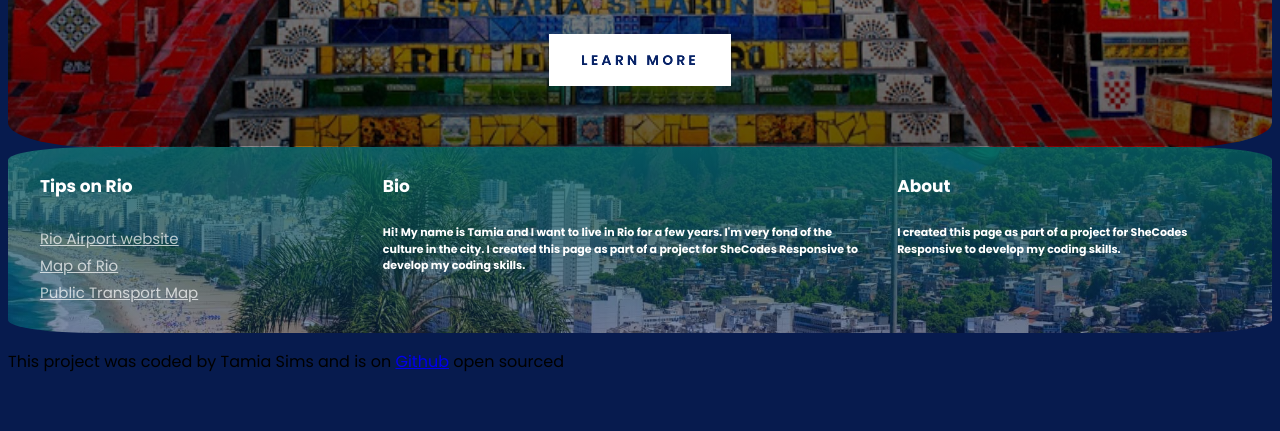
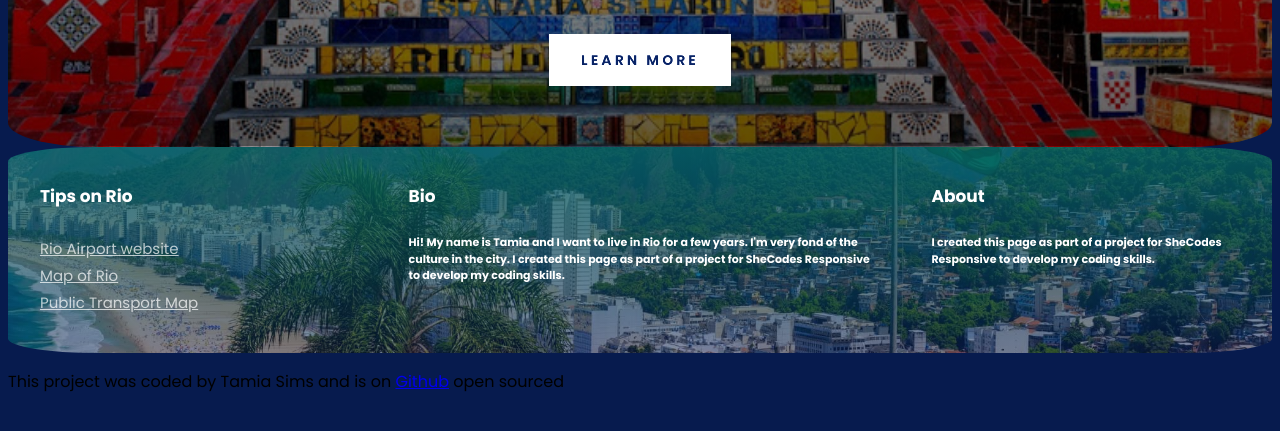
Before and after one commit to mia24sims/responsive-week-2-project, a plain HTML site: page index.html in a window 1280 px wide. Shown: the part 213-644 px from the top of the page. Drawn offline with Linux system fonts and the light colour scheme.

Commit message:
used grid gap

```diff
--- a/src/styles.css
+++ b/src/styles.css
@@ -11,6 +11,8 @@ body{
 .grid{
   display: grid;
   grid-template-columns: 2fr 3fr 2fr;
+grid-gap: 60px;
+padding: 10px 15px;
 }
 
 section{
@@ -95,7 +97,7 @@ footer p{
   font-weight: 700;
   font-size: 16px;
   line-height: 24px;
-  margin-right: 24px;
+
 }
 
 footer ul{
@@ -131,7 +133,9 @@ font-size: 35px;
         font-size: 15px;
           }
 
-
+.grod{
+  grid-gap: 30px;
+}
           footer{
             margin: 0 auto;
           }
@@ -140,7 +144,7 @@ font-size: 35px;
 font-size: 17px;
 line-height: 1.5;
 margin-bottom: 25px;
-margin-right: 24px;
+
 
         }
 footer a{
```
